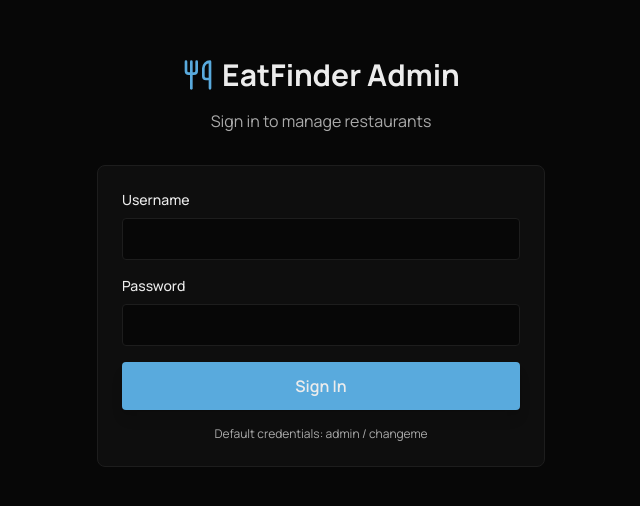
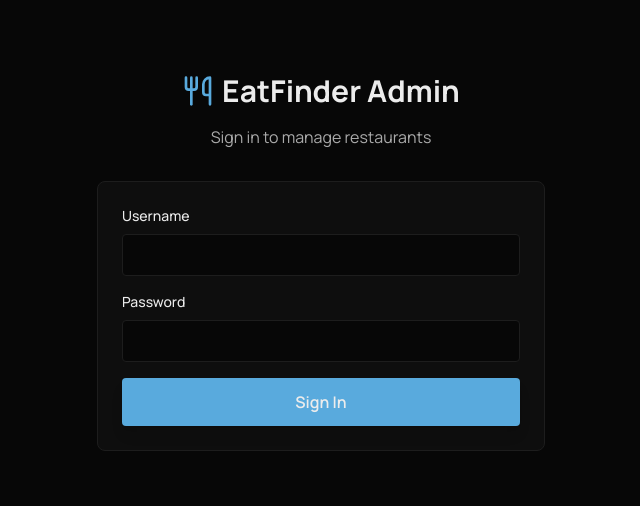
Before and after one commit to Bkapk/eatfinder, a Next.js app: page /admin/login in a window 1280 px wide. Shown: the part 138-644 px from the top of the page, without its empty margins (319-959 px from the left). Built offline with nearby package versions, Linux system fonts and the light colour scheme; no server answers.

Commit message:
Remove default credentials message from login page

```diff
--- a/app/admin/login/page.tsx
+++ b/app/admin/login/page.tsx
@@ -93,10 +93,6 @@ export default function LoginPage() {
           >
             {loading ? 'Signing in...' : 'Sign In'}
           </button>
-
-          <p className="text-xs text-text-secondary text-center mt-4">
-            Default credentials: admin / changeme
-          </p>
         </form>
       </div>
     </div>
```
